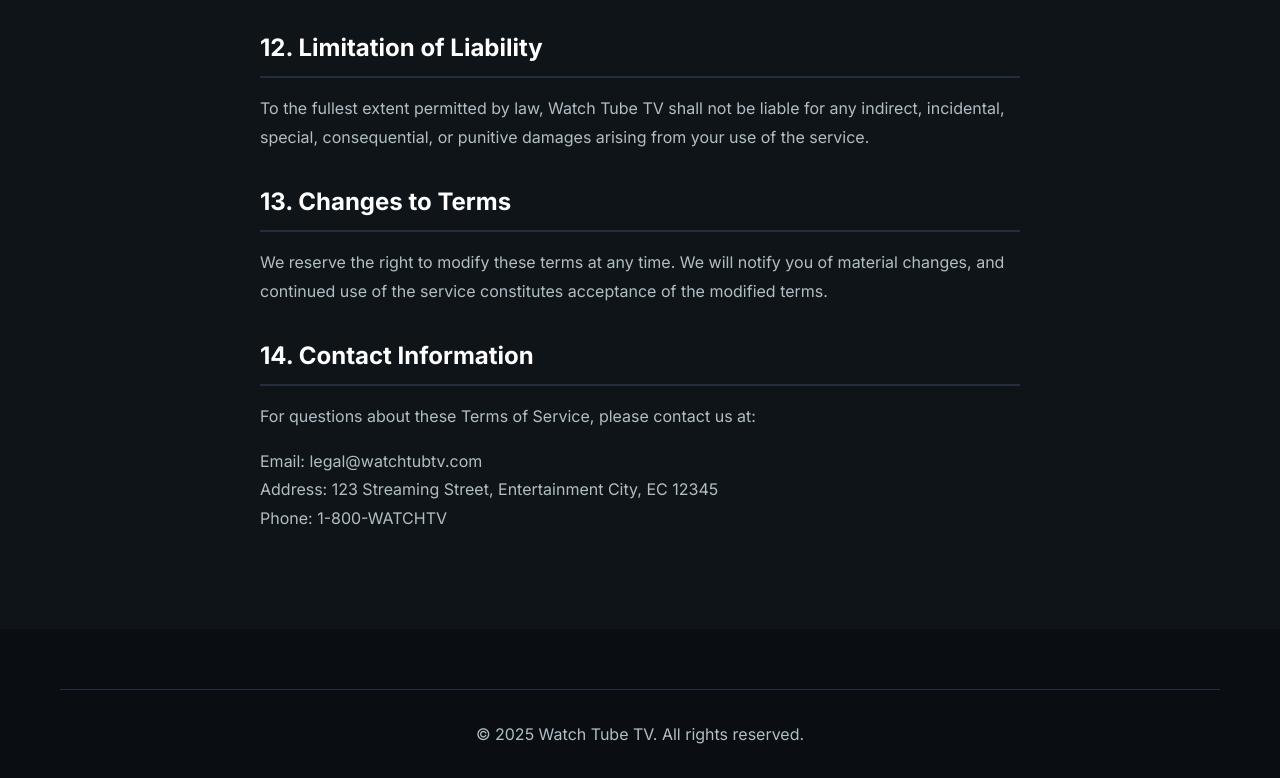
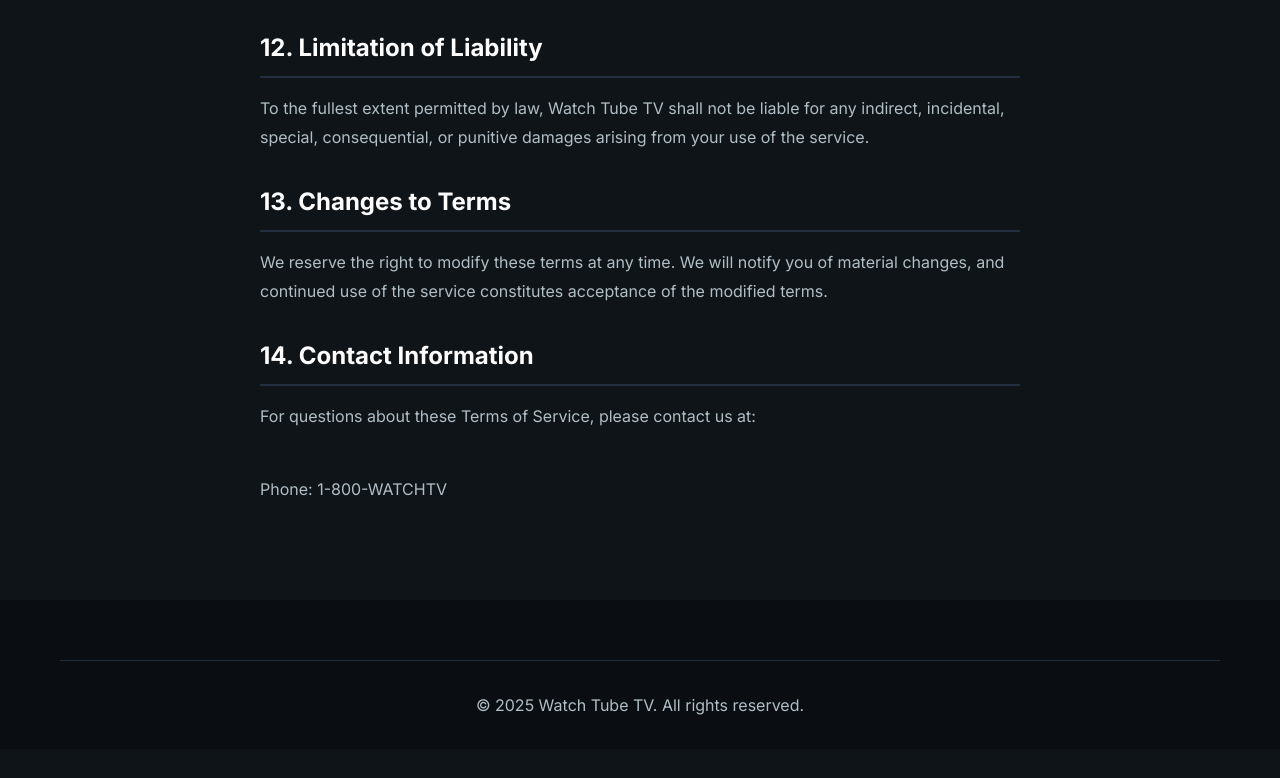
Before and after one commit to watchtubetv/watchtubetv, a website: page terms.html in a window 1280 px wide. Shown: the part 2818-3596 px from the top of the page. After the commit the page ends 3567 px from the top, so only its background shows below. Drawn offline with Linux system fonts and the light colour scheme.

Commit message:
Update terms.html

```diff
--- a/terms.html
+++ b/terms.html
@@ -146,8 +146,7 @@
             <h2>14. Contact Information</h2>
             <p>For questions about these Terms of Service, please contact us at:</p>
             <p>
-                Email: legal@watchtubtv.com<br>
-                Address: 123 Streaming Street, Entertainment City, EC 12345<br>
+             <br>
                 Phone: 1-800-WATCHTV
             </p>
         </div>
```
